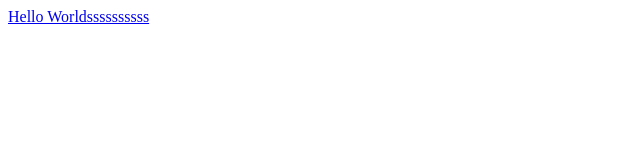
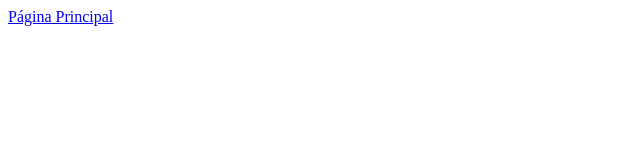
Before and after one commit to alexrojas50/Probando-Git, a plain HTML site: page index.html in a window 1280 px wide. Shown: the full height of the page, 0-640 px from the left. Drawn offline with Linux system fonts and the light colour scheme.

Commit message:
Cambiando valores

```diff
--- a/Rutas/rutas.js
+++ b/Rutas/rutas.js
@@ -1 +1 @@
-console.log("esta son las rutas");
+console.log("Rutas Principales");
--- a/app.js
+++ b/app.js
@@ -1 +1 @@
-console.log("Este es l cambio para la segunda rama y probando el push");
+console.log("App Principal");
--- a/index.html
+++ b/index.html
@@ -7,6 +7,6 @@
     <title>Prueba</title>
 </head>
 <body>
-    <a href="https://www.youtube.com/watch?v=a6MU-bwuOvo">Hello Worldssssssssss</a>
+    <a href="https://www.youtube.com/watch?v=a6MU-bwuOvo">Página Principal</a>
 </body>
 </html>
```
